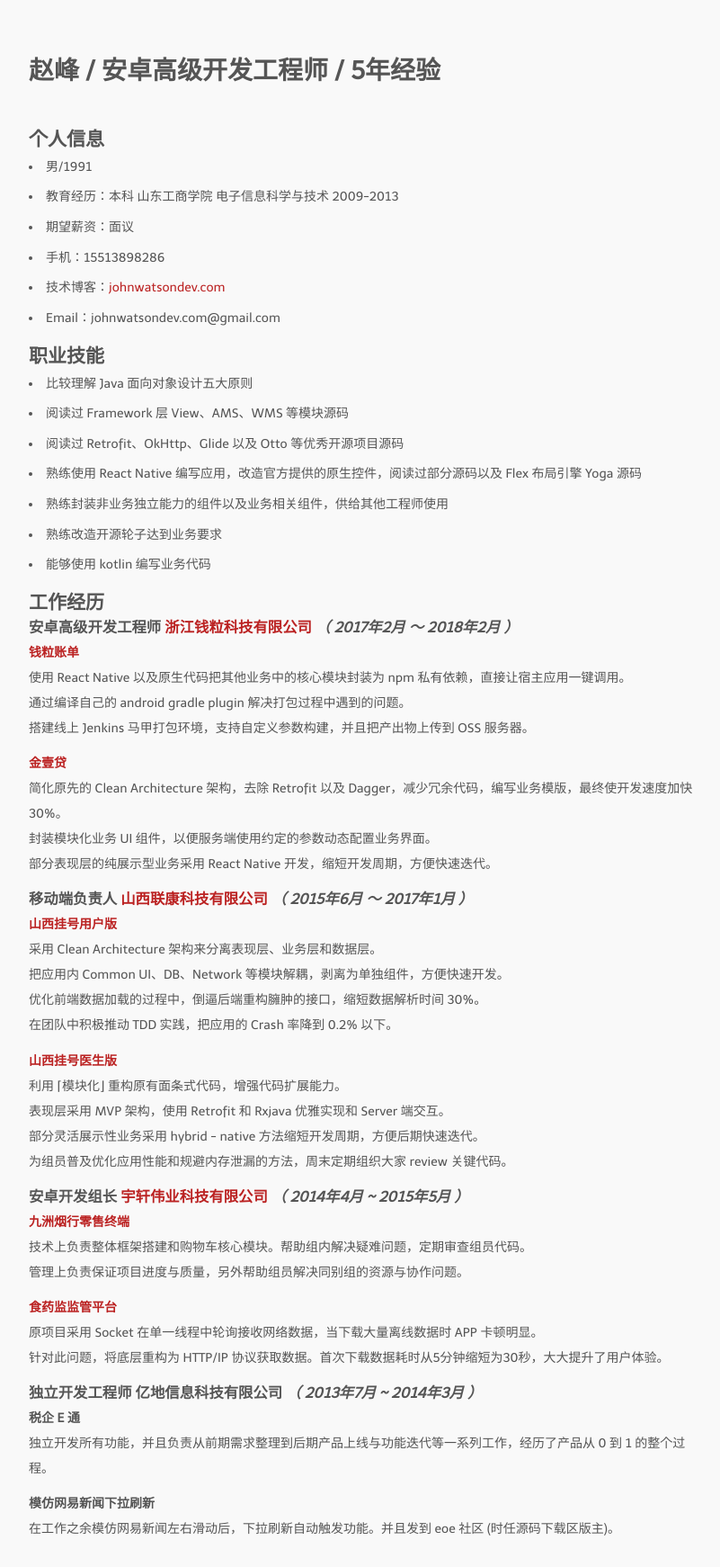
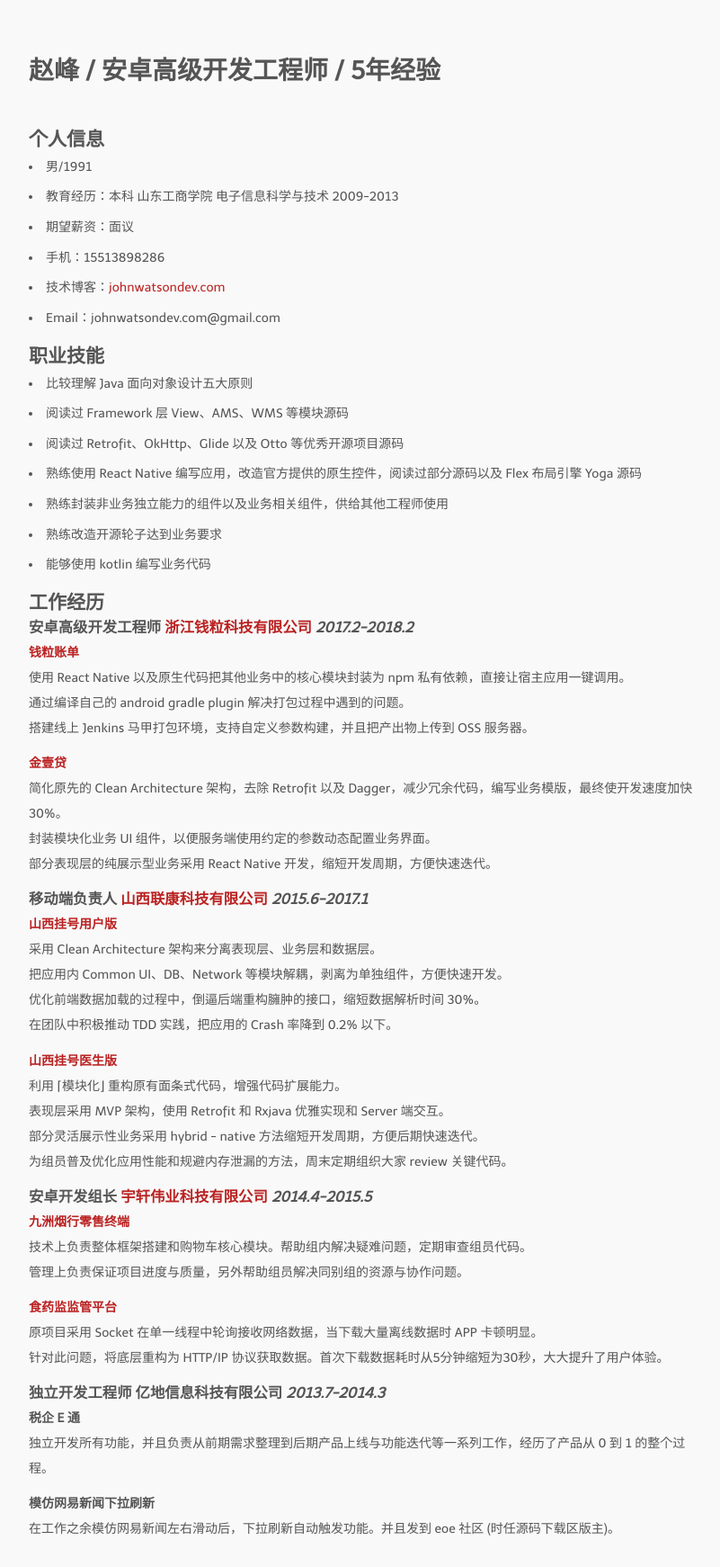
Before and after one commit to johnwatsondev/johnwatsondev.github.io, a Jekyll site: the page built from mycv.md, in a window 1280 px wide. Shown: the whole page at 90% size, without its empty margins (233-1034 px from the left). Built offline with Jekyll 4.4.1, drawn with Linux system fonts in a browser that asks for light colours; nearby versions of some CDN libraries; some web fonts are replaced.

Commit message:
Update: content of my cv

```diff
--- a/mycv.md
+++ b/mycv.md
@@ -25,7 +25,7 @@ permalink: /mycv
 - 能够使用 kotlin 编写业务代码
 
 ## 工作经历
-### 安卓高级开发工程师 [浙江钱粒科技有限公司](https://www.fqgj.net/) *（ 2017年2月 ～ 2018年2月 ）*
+### 安卓高级开发工程师 [浙江钱粒科技有限公司](https://www.fqgj.net/) *2017.2-2018.2*
 
 #### [钱粒账单](http://sj.qq.com/myapp/detail.htm?apkName=com.qianlizhangdan.app)
 使用 React Native 以及原生代码把其他业务中的核心模块封装为 npm 私有依赖，直接让宿主应用一键调用。
@@ -37,7 +37,7 @@ permalink: /mycv
 封装模块化业务 UI 组件，以便服务端使用约定的参数动态配置业务界面。
 部分表现层的纯展示型业务采用 React Native 开发，缩短开发周期，方便快速迭代。
 
-### 移动端负责人 [山西联康科技有限公司](http://www.sx-uh.com/) *（ 2015年6月 ～ 2017年1月 ）*
+### 移动端负责人 [山西联康科技有限公司](http://www.sx-uh.com/) *2015.6-2017.1*
 
 #### [山西挂号用户版](http://sj.qq.com/myapp/detail.htm?apkName=com.uh.rdsp)
 采用 Clean Architecture 架构来分离表现层、业务层和数据层。
@@ -51,7 +51,7 @@ permalink: /mycv
 部分灵活展示性业务采用 hybrid - native 方法缩短开发周期，方便后期快速迭代。
 为组员普及优化应用性能和规避内存泄漏的方法，周末定期组织大家 review 关键代码。
 
-### 安卓开发组长 [宇轩伟业科技有限公司](http://www.yuxuanweiye.com/) *（ 2014年4月 ~ 2015年5月 ）*
+### 安卓开发组长 [宇轩伟业科技有限公司](http://www.yuxuanweiye.com/) *2014.4-2015.5*
 
 #### [九洲烟行零售终端](http://www.yuxuanweiye.com/product/show-120.aspx)
 技术上负责整体框架搭建和购物车核心模块。帮助组内解决疑难问题，定期审查组员代码。
@@ -61,7 +61,7 @@ permalink: /mycv
 原项目采用 Socket 在单一线程中轮询接收网络数据，当下载大量离线数据时 APP 卡顿明显。
 针对此问题，将底层重构为 HTTP/IP 协议获取数据。首次下载数据耗时从5分钟缩短为30秒，大大提升了用户体验。
 
-### 独立开发工程师 亿地信息科技有限公司 *（ 2013年7月 ~ 2014年3月 ）*
+### 独立开发工程师 亿地信息科技有限公司 *2013.7-2014.3*
 
 #### 税企 E 通
 独立开发所有功能，并且负责从前期需求整理到后期产品上线与功能迭代等一系列工作，经历了产品从 0 到 1 的整个过程。
```
